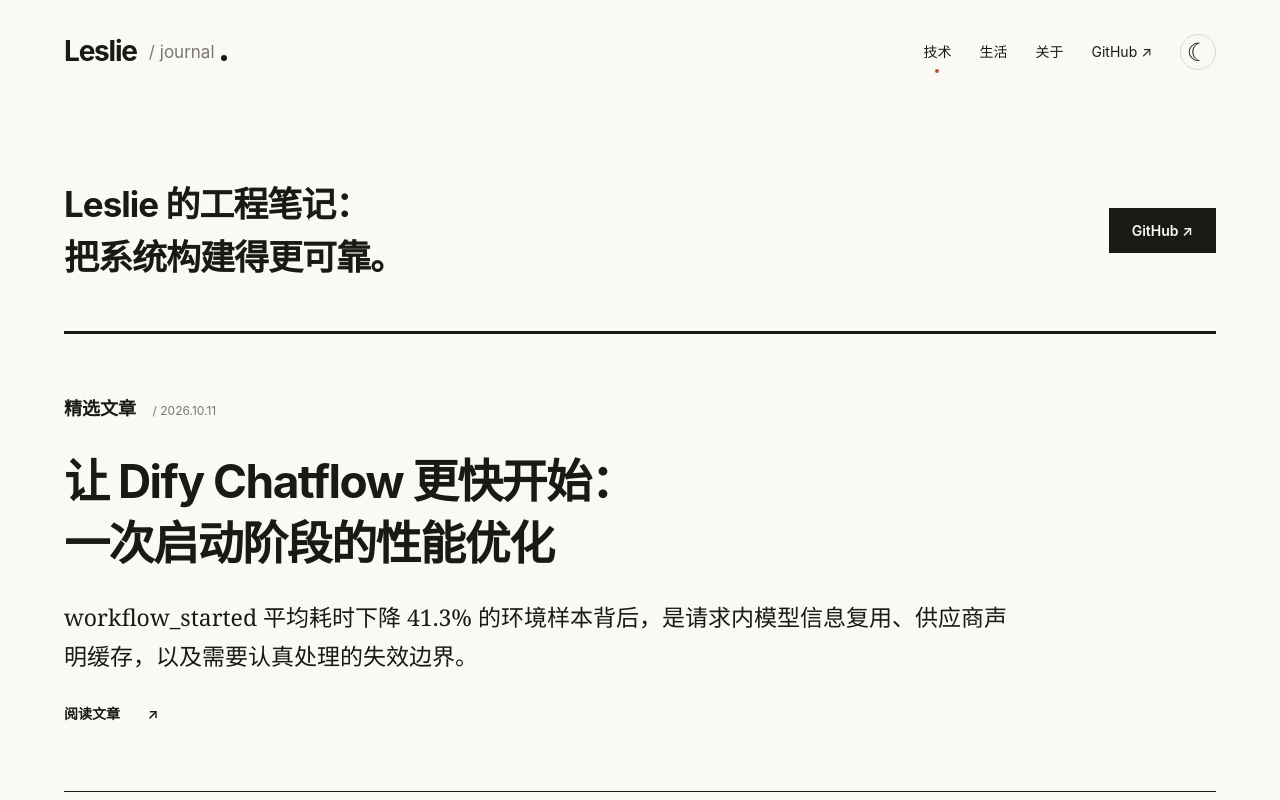
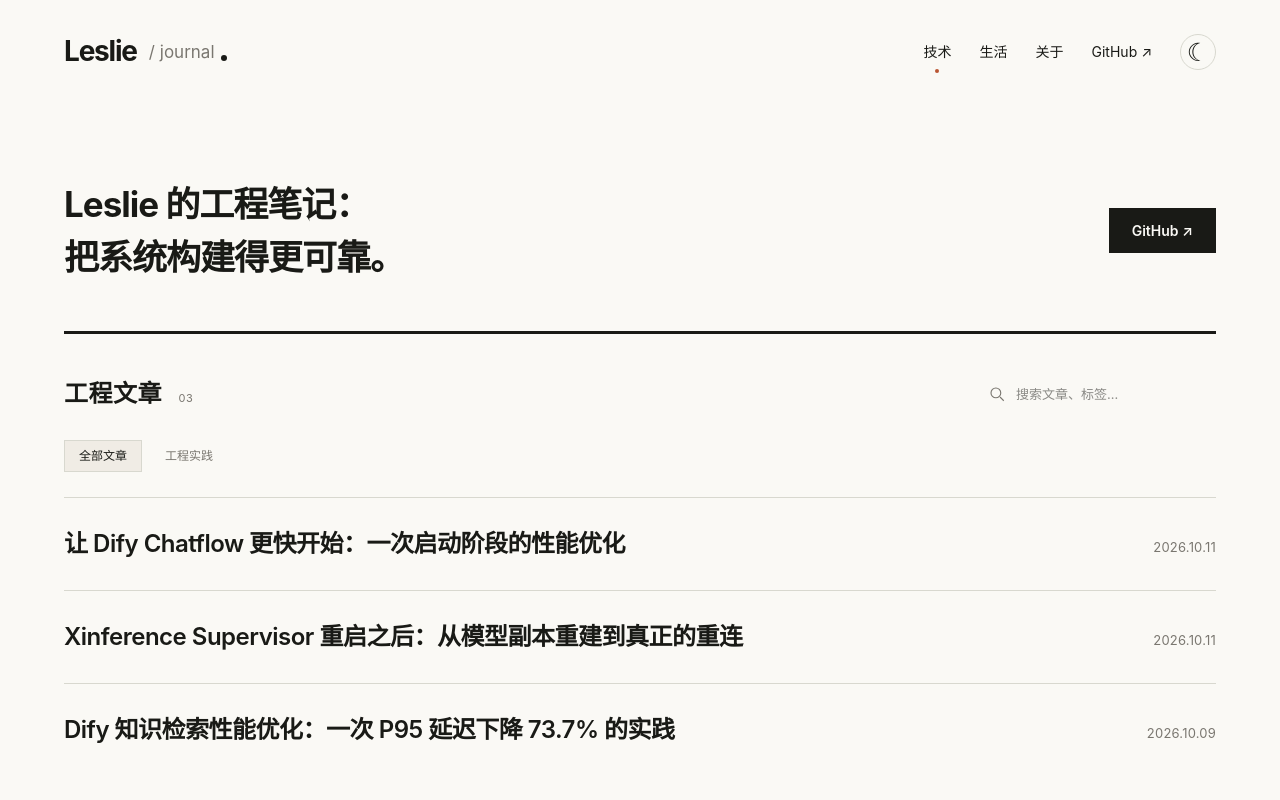
Before and after one commit to leslie2046/leslie2046.github.io, an Astro site: page / in a window 1280 px wide. Shown: the top 800 px of the page. Built offline with nearby package versions, Linux system fonts and the light colour scheme; Astro itself is replaced by a stand-in of ours.

Commit message:
style: remove featured article section from home

```diff
--- a/src/pages/index.astro
+++ b/src/pages/index.astro
@@ -5,7 +5,6 @@ import PostList from '../components/PostList.astro';
 const posts = (await getPosts()).filter(post => post.data.section === 'tech');
 const articles = posts.filter(post => post.data.kind === 'article');
 const reports = posts.filter(post => post.data.kind === 'report');
-const featured = articles[0];
 ---
 <Base appearance="engineering">
   <div id="top" class="shell engineering-home">
@@ -13,9 +12,6 @@ const featured = articles[0];
       <h1>Leslie 的工程笔记：<br />把系统构建得更可靠。</h1>
       <div class="engineering-actions"><a href="https://github.com/leslie2046">GitHub ↗</a></div>
     </section>
-    {featured && <section class="engineering-feature" aria-label="精选文章">
-      <div class="feature-copy"><span class="feature-label">精选文章 <span> / {formatDate(featured.data.date)}</span></span><h2><a href={`/posts/${featured.id}/`}>{featured.data.title}</a></h2><p>{featured.data.description}</p><a class="feature-read" href={`/posts/${featured.id}/`}>阅读文章 <span>↗</span></a></div>
-    </section>}
     <PostList posts={articles} heading="工程文章" layout="engineering" />
     {reports.length > 0 && <section class="reports-module" aria-labelledby="reports-title">
       <div class="reports-heading"><h2 id="reports-title">技术报告 <span>{String(reports.length).padStart(2, '0')}</span></h2><a href="/reports/">查看全部报告 ↗</a></div>
--- a/src/styles/global.css
+++ b/src/styles/global.css
@@ -22,14 +22,14 @@
 .engineering-actions a{padding:10px 22px;border:1px solid var(--fg);font-size:14px;font-weight:600}
 .engineering-actions a:first-child{background:var(--fg);color:var(--bg)}
 .engineering-actions a:hover{opacity:.75}
-.engineering-feature{padding:60px 0 65px;border-bottom:1px solid var(--fg)}
-.feature-copy{max-width:960px}
 
-.feature-label{font-size:18px;font-weight:600}.feature-label span{font-size:12px;color:var(--muted);font-weight:400;margin-left:12px}
-.feature-copy h2{text-wrap:balance;font-size:46px;line-height:1.35;font-weight:700;letter-spacing:-1.5px;margin:25px 0 24px}
-.feature-copy h2 a:hover{color:var(--muted)}
-.feature-copy>p{font-family:Georgia,"Songti SC",SimSun,serif;font-size:23px;line-height:1.7;margin:0 0 25px}
-.feature-read{font-size:14px;font-weight:600}.feature-read span{margin-left:24px}
+
+
+
+
+
+
+
 .journal[data-layout=engineering]{padding-top:40px}
 .journal[data-layout=engineering] .section-heading h2{font-size:24px}
 .journal[data-layout=engineering] .filters{margin:25px 0}
@@ -59,9 +59,9 @@
 [data-appearance=engineering] .prose h3{font-size:22px}
 [data-appearance=engineering] .prose img{border-radius:0}
 [data-appearance=engineering] .toc{grid-column:1;grid-row:1;border:0;padding-left:0;font-size:13px}
-@media(max-width:1100px){[data-appearance=engineering] .shell{padding-inline:40px}.feature-copy h2{font-size:38px}.article-kicker,.engineering-article-header h1{margin-left:230px}.article-overview,[data-appearance=engineering] .article-grid{grid-template-columns:190px minmax(0,1fr);gap:40px}.engineering-article-header h1{font-size:42px}}
-@media(max-width:900px){.engineering-intro{align-items:flex-start;flex-direction:column;padding-top:45px}.feature-copy h2{font-size:32px}.feature-copy>p{font-size:20px}.article-kicker,.engineering-article-header h1{margin-left:0}.article-overview{grid-template-columns:150px minmax(0,1fr);gap:30px}[data-appearance=engineering] .article-grid{grid-template-columns:minmax(0,1fr);gap:25px}[data-appearance=engineering] .prose{grid-column:1;grid-row:2}[data-appearance=engineering] .toc{position:static;border:1px solid var(--line);padding:18px 22px}.engineering-note{gap:30px}.engineering-note p{font-size:17px}}
-@media(max-width:640px){[data-appearance=engineering] .shell{padding-inline:24px}[data-appearance=engineering] .site-header{height:83px}.engineering-intro{padding:40px 0 32px;gap:25px}.engineering-intro h1{font-size:27px;letter-spacing:-.6px}.engineering-actions a{font-size:12px;padding:9px 16px}.engineering-feature{padding:35px 0 40px}.feature-label{font-size:15px}.feature-copy h2{font-size:32px;margin:18px 0;letter-spacing:-.7px}.feature-copy>p{font-size:19px}.journal[data-layout=engineering] .section-heading h2{font-size:21px}.journal[data-layout=engineering] .post-copy{display:flex;flex-direction:column;gap:10px}.journal[data-layout=engineering] .post-copy h3{font-size:20px;order:0}.journal[data-layout=engineering] .post-meta{order:1;font-size:12px}.engineering-note{flex-direction:column;padding:32px 0 48px;gap:25px}.engineering-note h2{font-size:26px}.engineering-article-header{padding:38px 0 30px}.engineering-article-header h1{font-size:32px;letter-spacing:-.7px;margin-bottom:30px}.article-overview{grid-template-columns:minmax(0,1fr);gap:22px;padding-top:22px}.article-publication{flex-direction:row;flex-wrap:wrap;gap:10px;align-items:center}.article-publication time{font-size:13px}.article-publication span:last-child{margin:0}.article-deck>p{font-size:19px}[data-appearance=engineering] .prose{font-size:17px}[data-appearance=engineering] .prose h2{font-size:24px}[data-appearance=engineering] .prose h3{font-size:20px}}
+@media(max-width:1100px){[data-appearance=engineering] .shell{padding-inline:40px}.article-kicker,.engineering-article-header h1{margin-left:230px}.article-overview,[data-appearance=engineering] .article-grid{grid-template-columns:190px minmax(0,1fr);gap:40px}.engineering-article-header h1{font-size:42px}}
+@media(max-width:900px){.engineering-intro{align-items:flex-start;flex-direction:column;padding-top:45px}.article-kicker,.engineering-article-header h1{margin-left:0}.article-overview{grid-template-columns:150px minmax(0,1fr);gap:30px}[data-appearance=engineering] .article-grid{grid-template-columns:minmax(0,1fr);gap:25px}[data-appearance=engineering] .prose{grid-column:1;grid-row:2}[data-appearance=engineering] .toc{position:static;border:1px solid var(--line);padding:18px 22px}.engineering-note{gap:30px}.engineering-note p{font-size:17px}}
+@media(max-width:640px){[data-appearance=engineering] .shell{padding-inline:24px}[data-appearance=engineering] .site-header{height:83px}.engineering-intro{padding:40px 0 32px;gap:25px}.engineering-intro h1{font-size:27px;letter-spacing:-.6px}.engineering-actions a{font-size:12px;padding:9px 16px}.journal[data-layout=engineering] .section-heading h2{font-size:21px}.journal[data-layout=engineering] .post-copy{display:flex;flex-direction:column;gap:10px}.journal[data-layout=engineering] .post-copy h3{font-size:20px;order:0}.journal[data-layout=engineering] .post-meta{order:1;font-size:12px}.engineering-note{flex-direction:column;padding:32px 0 48px;gap:25px}.engineering-note h2{font-size:26px}.engineering-article-header{padding:38px 0 30px}.engineering-article-header h1{font-size:32px;letter-spacing:-.7px;margin-bottom:30px}.article-overview{grid-template-columns:minmax(0,1fr);gap:22px;padding-top:22px}.article-publication{flex-direction:row;flex-wrap:wrap;gap:10px;align-items:center}.article-publication time{font-size:13px}.article-publication span:last-child{margin:0}.article-deck>p{font-size:19px}[data-appearance=engineering] .prose{font-size:17px}[data-appearance=engineering] .prose h2{font-size:24px}[data-appearance=engineering] .prose h3{font-size:20px}}
 .journal[data-layout=journal] .post-card.no-cover .post-copy{max-width:760px}
 .profile-page{padding-top:65px;padding-bottom:70px}
 .reports-module{border-top:1px solid var(--fg);padding:38px 0 55px}
```
